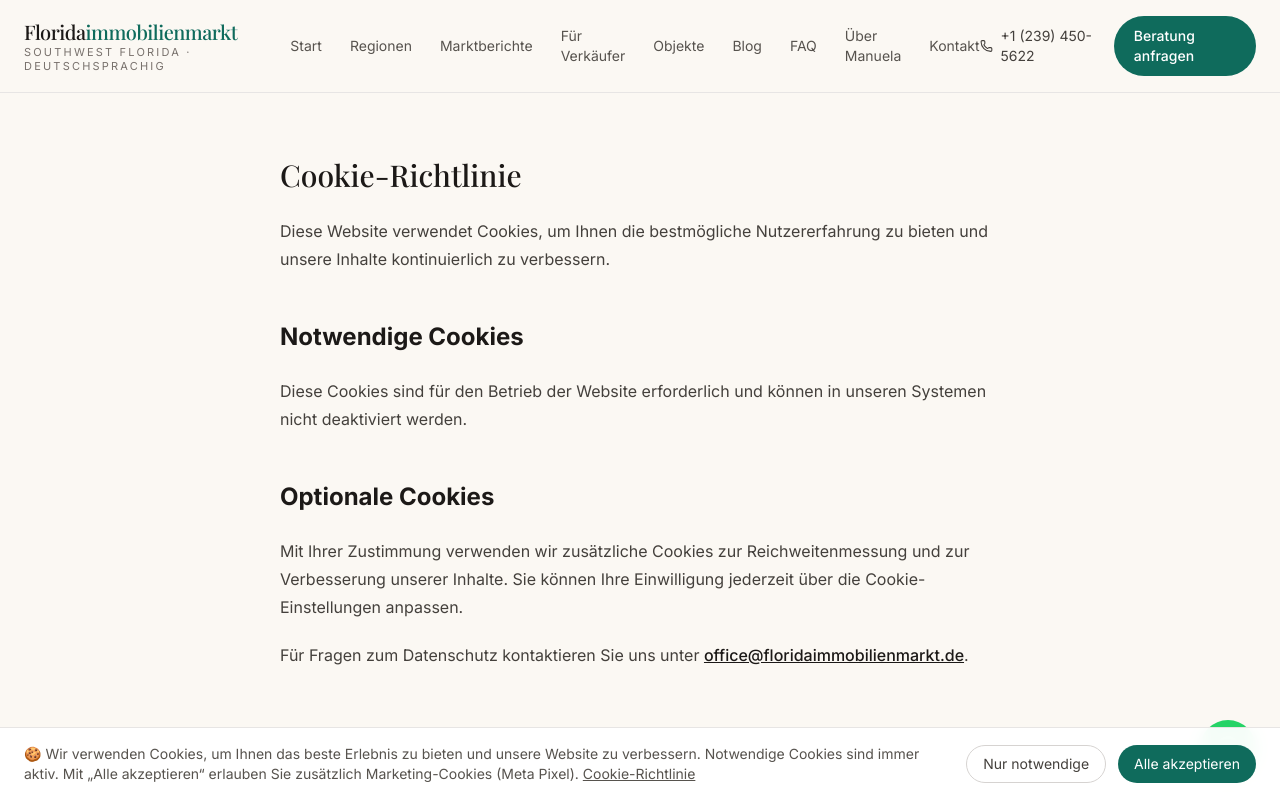
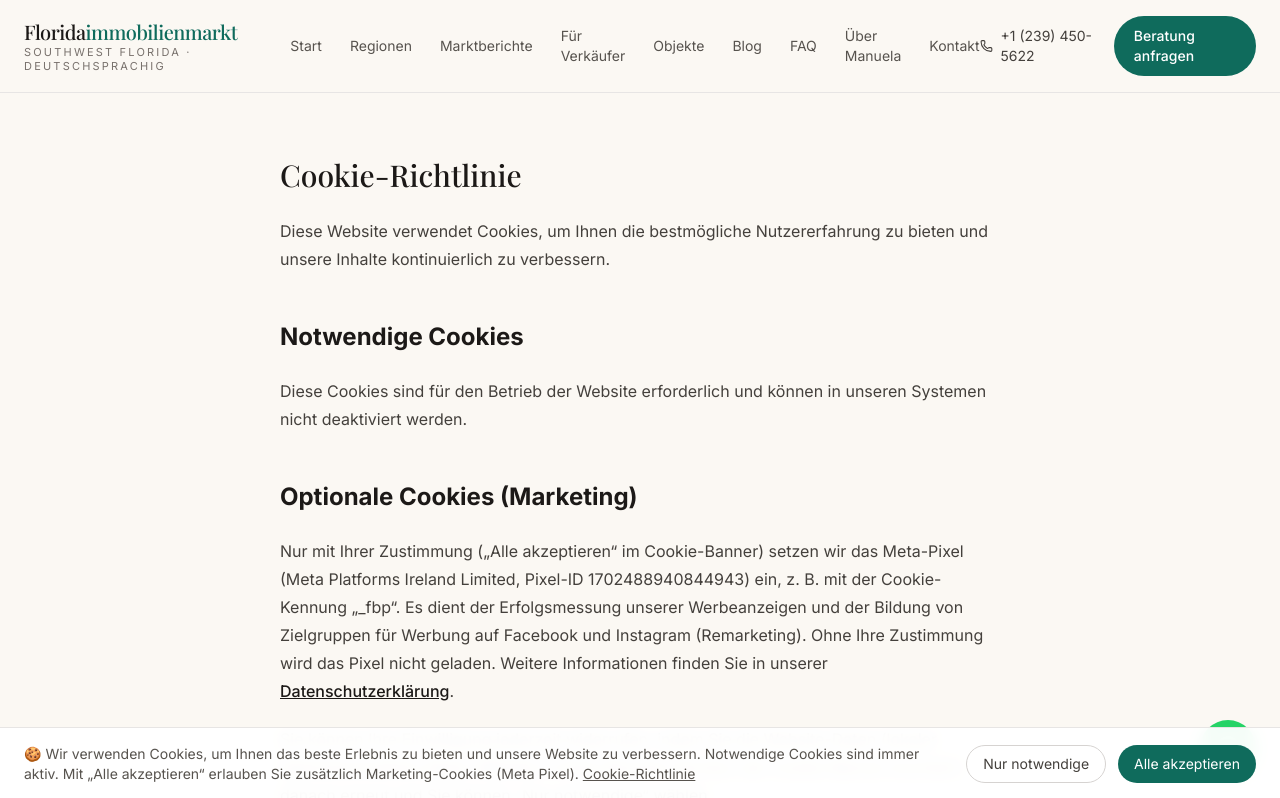
Before and after one commit to manuelarealty-a11y/floridaimmobilienmarkt, a Next.js app: page /cookies in a window 1280 px wide. Shown: the top 798 px of the page. Built offline with nearby package versions, Linux system fonts and the light colour scheme.

Commit message:
docs: Cookie-Richtlinie – Meta-Pixel (Marketing, nur mit Einwilligung)
Co-Authored-By: Claude Sonnet 5.5 <noreply@anthropic.com>

```diff
--- a/app/cookies/page.tsx
+++ b/app/cookies/page.tsx
@@ -14,11 +14,21 @@ export default function CookiesPage() {
           Diese Cookies sind für den Betrieb der Website erforderlich und können in
           unseren Systemen nicht deaktiviert werden.
         </p>
-        <h2>Optionale Cookies</h2>
+        <h2>Optionale Cookies (Marketing)</h2>
         <p>
-          Mit Ihrer Zustimmung verwenden wir zusätzliche Cookies zur
-          Reichweitenmessung und zur Verbesserung unserer Inhalte. Sie können Ihre
-          Einwilligung jederzeit über die Cookie-Einstellungen anpassen.
+          Nur mit Ihrer Zustimmung („Alle akzeptieren“ im Cookie-Banner) setzen wir
+          das Meta-Pixel (Meta Platforms Ireland Limited, Pixel-ID
+          1702488940844943) ein, z.&nbsp;B. mit der Cookie-Kennung „_fbp“. Es dient
+          der Erfolgsmessung unserer Werbeanzeigen und der Bildung von Zielgruppen
+          für Werbung auf Facebook und Instagram (Remarketing). Ohne Ihre
+          Zustimmung wird das Pixel nicht geladen. Weitere Informationen finden Sie
+          in unserer <a href="/datenschutz">Datenschutzerklärung</a>.
+        </p>
+        <p>
+          Sie können Ihre Einwilligung jederzeit widerrufen, indem Sie die
+          Website-Daten (lokaler Speicher/Cookies) dieser Website in Ihrem Browser
+          löschen; der Cookie-Banner erscheint danach erneut und Sie können „Nur
+          notwendige“ wählen.
         </p>
         <p>
           Für Fragen zum Datenschutz kontaktieren Sie uns unter{" "}
```
